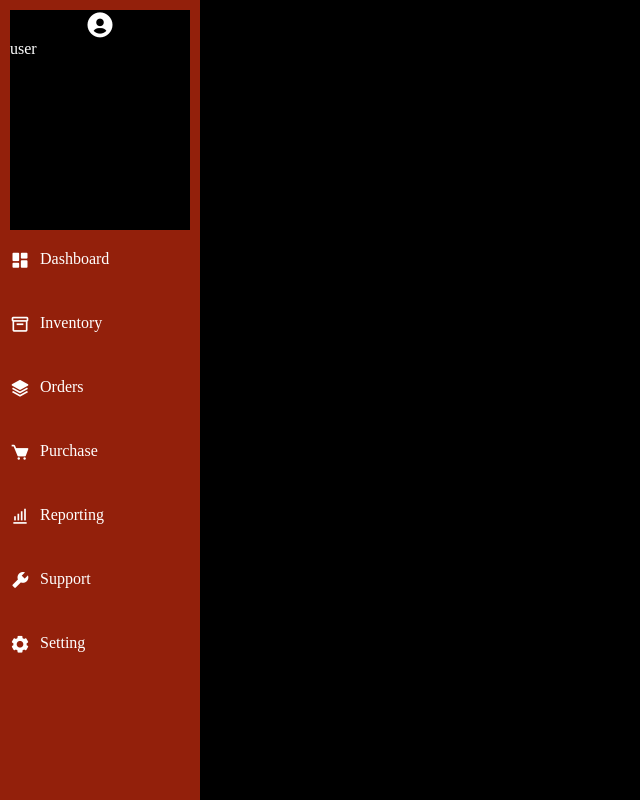
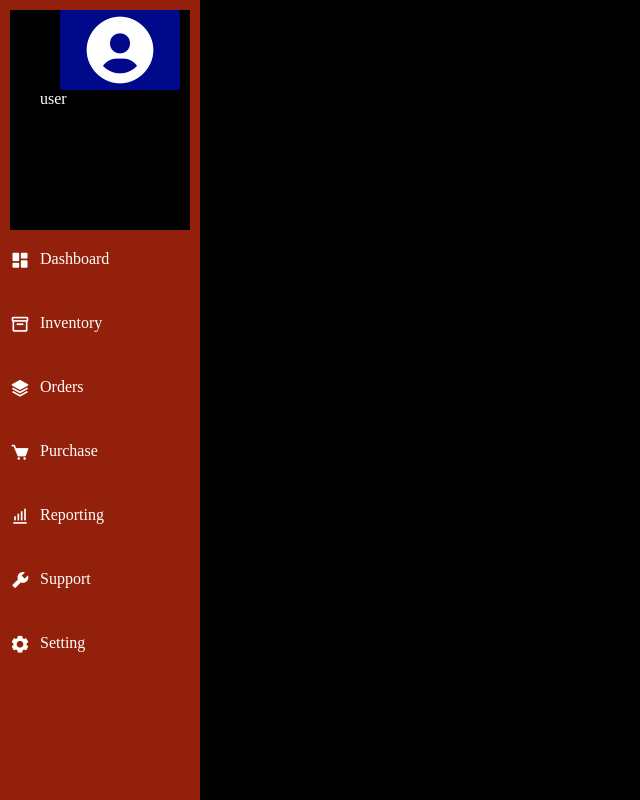
Before and after one commit to Lovethrech/personal-finance-manager, a Vue app: page / in a window 1280 px wide. Shown: the whole page, without its empty margins (0-640 px from the left). Built offline with nearby package versions, Linux system fonts and the light colour scheme.

Commit message:
...working on the sideNav components

```diff
--- a/src/components/side-nav/SideNavUser.vue
+++ b/src/components/side-nav/SideNavUser.vue
@@ -9,6 +9,8 @@ const {name, icon, link}=defineProps(['name','icon', 'link']);
     background-color:#000000;
     width:100%;
     height:220px;
+    display:flex;
+    justify-content: center;
 }
 .side-nav-main-ctn-mini-ctn{
     width:100%;
@@ -16,11 +18,13 @@ const {name, icon, link}=defineProps(['name','icon', 'link']);
 }
 .side-nav-user-mini-ctn-icon-ctn{
     width:100%;
-    height:70%;
     display:flex;
     justify-content:center;
     place-items: center;
-    font-size: 30px;
+    font-size: 10vh;
+    background-color:#000989;
+    border:20px;
+    margin:0 20px;
 }
 </style>
 
```
